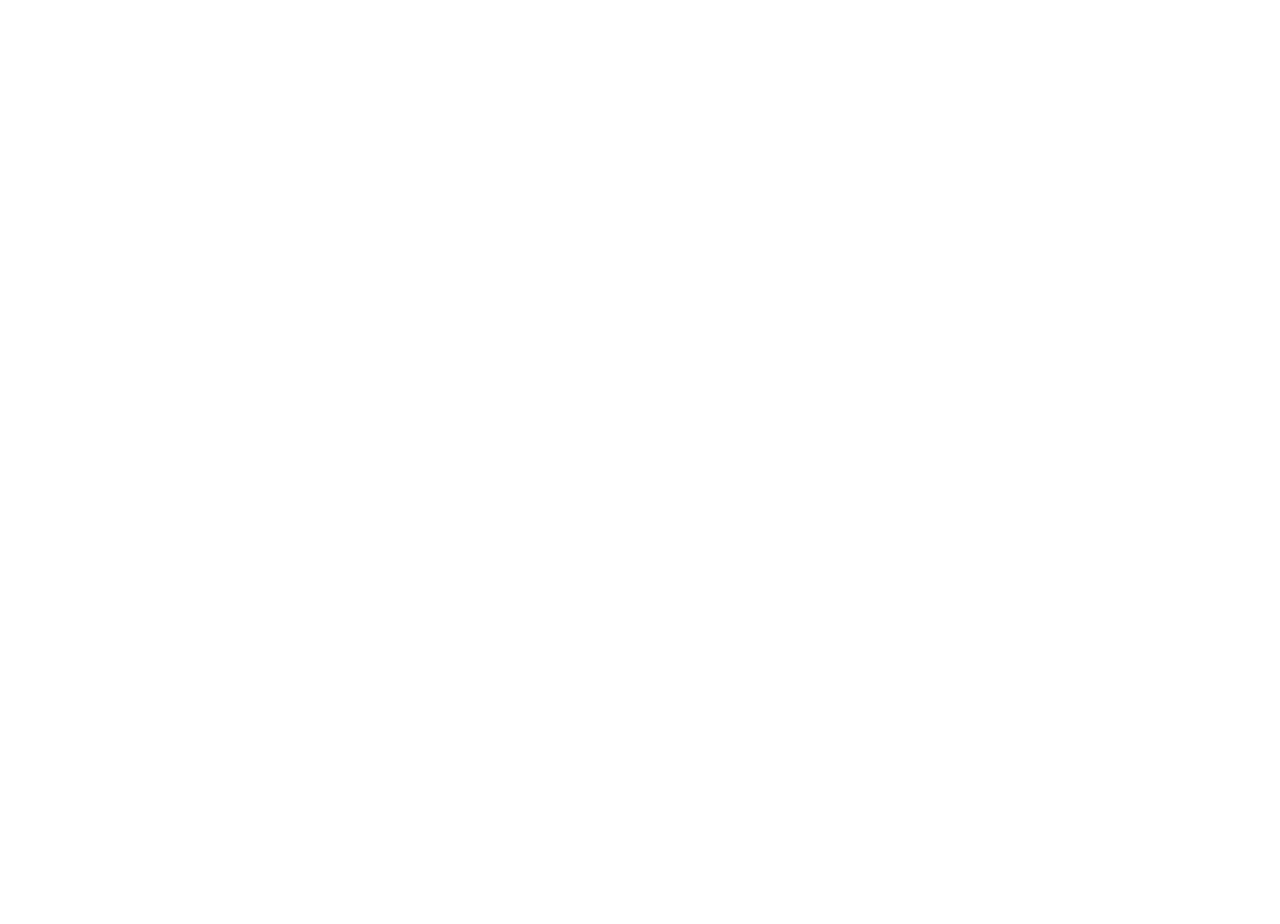
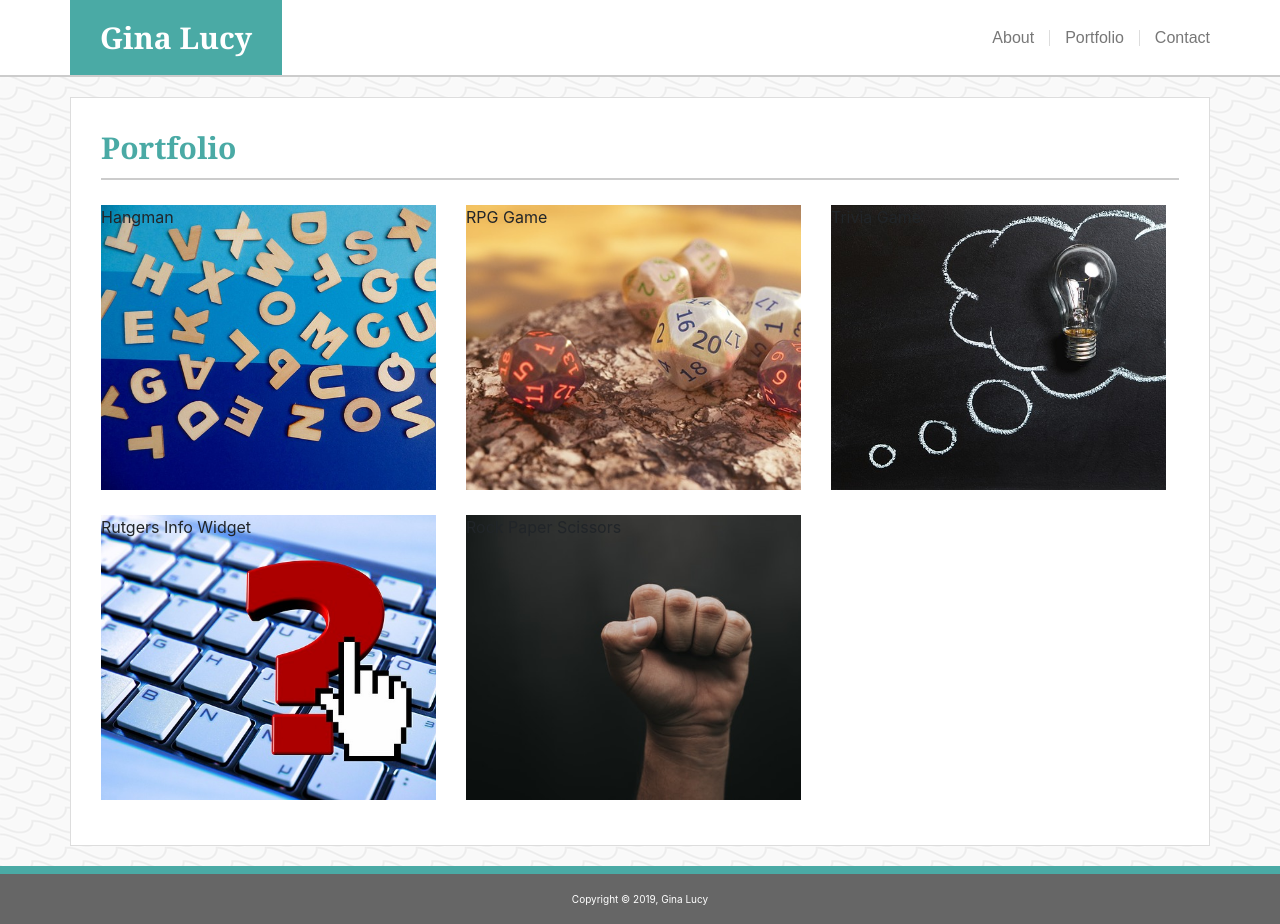
Before and after one commit to grlucy/URHomework2-ResponsivePortfolio, a plain HTML site: page portfolio.html in a window 1280 px wide. Before the commit the page ends 800 px from the top, so only its background shows below. Drawn offline with nearby package versions, Linux system fonts and the light colour scheme.

Commit message:
added photos to portfolio

```diff
--- a/Assets/css/style.css
+++ b/Assets/css/style.css
@@ -29,6 +29,9 @@ nav .row {
     font-size: 30px;
     font-weight: bold;
     background-color: #4aaaa5;
+}
+.navbar-brand:hover {
+    color: white;
 }
 .nav-links {
     padding-right:0;
@@ -87,6 +90,33 @@ footer {
     margin: 0 35px 15px 0;
 }
 
+/* Portfolio page */
+.portImgContainer {
+    padding: 0;
+}
+.Hangman, .RPG-game, .Trivia, .Rutgers, .Rock-paper {
+    margin: 0 15px 25px;
+    width: 335px;
+    height: 285px;
+    position: relative;
+    background-size:cover;
+}
+.Hangman {
+    background-image: url("../Images/scrabble-4273252_640.jpg");
+}
+.RPG-game {
+    background-image: url("../Images/games-2025663_640.jpg");
+}
+.Trivia {
+    background-image: url("../Images/thought-2123970_640.jpg");
+}
+.Rutgers {
+    background-image: url("../Images/keyboard-824317_640.jpg");
+}
+.Rock-paper {
+    background-image: url("../Images/left-human-hand-2258250.jpg");
+}
+
 /* Media queries */
 @media screen and (max-width:575px) {
     .logo {
@@ -107,4 +137,8 @@ footer {
         width:100%;
         margin: 15px 0;
     }
+    .Hangman, .RPG-game, .Trivia, .Rutgers, .Rock-paper {
+        width: 100%;
+        height:380px;
+    }
 }
--- a/portfolio.html
+++ b/portfolio.html
@@ -0,0 +1,66 @@
+<!DOCTYPE html>
+<html lang="en">
+<head>
+    <meta charset="UTF-8">
+    <meta name="viewport" content="width=device-width, initial-scale=1.0">
+    <meta http-equiv="X-UA-Compatible" content="ie=edge">
+    <title>Gina Lucy's Portfolio</title>
+    <link rel="stylesheet" href="https://stackpath.bootstrapcdn.com/bootstrap/4.3.1/css/bootstrap.min.css" integrity="sha384-ggOyR0iXCbMQv3Xipma34MD+dH/1fQ784/j6cY/iJTQUOhcWr7x9JvoRxT2MZw1T" crossorigin="anonymous">
+    <link rel="stylesheet" type="text/css" href="./Assets/css/style.css">
+</head>
+<body>
+    <div class="wrapper">
+        <nav class="navbar bg-white">
+            <div class="container">
+                <div class="row">
+                    <div class="col-sm-6 logo">
+                        <a class="navbar-brand" href="./index.html">Gina Lucy</a>
+                    </div>
+                    <div class="col-sm-6 nav-links d-flex align-items-center">
+                        <a href="./index.html">About</a>
+                        <a class="middle-link" href="./portfolio.html">Portfolio</a>
+                        <a href="./contact.html">Contact</a>
+                    </div>
+                </div>
+            </div>
+        </nav>
+        <section>
+            <div class="main-content container">
+                <div class="row">
+                    <div class="col-md-12 justify-content-right">
+                        <h2 class="content-right">Portfolio</h2>
+                    </div>
+                </div>
+                <div class="row">
+                    <div class="portImgContainer col-sm-12 d-flex flex-wrap">
+                        <div class="Hangman">
+                            <p>Hangman</p>
+                        </div>
+                        <div class="RPG-game">
+                            <p>RPG Game</p>
+                        </div>
+                        <div class="Trivia">
+                            <p>Trivia Game</p>
+                        </div>
+                        <div class="Rutgers">
+                            <p>Rutgers Info Widget</p>
+                        </div>
+                        <div class="Rock-paper">
+                            <p>Rock Paper Scissors</p>
+                        </div>
+                    </div>
+                </div>
+            </div>
+        </section>
+    </div>
+    <footer>
+        <div class="container">
+            <div class="row">
+                <div class="col-sm-12 d-flex justify-content-center">
+                    <p class="copyright">Copyright &copy; 2019, Gina Lucy</p>
+                </div>
+            </div>
+        </div>
+    </footer>
+</body>
+</html>
```
